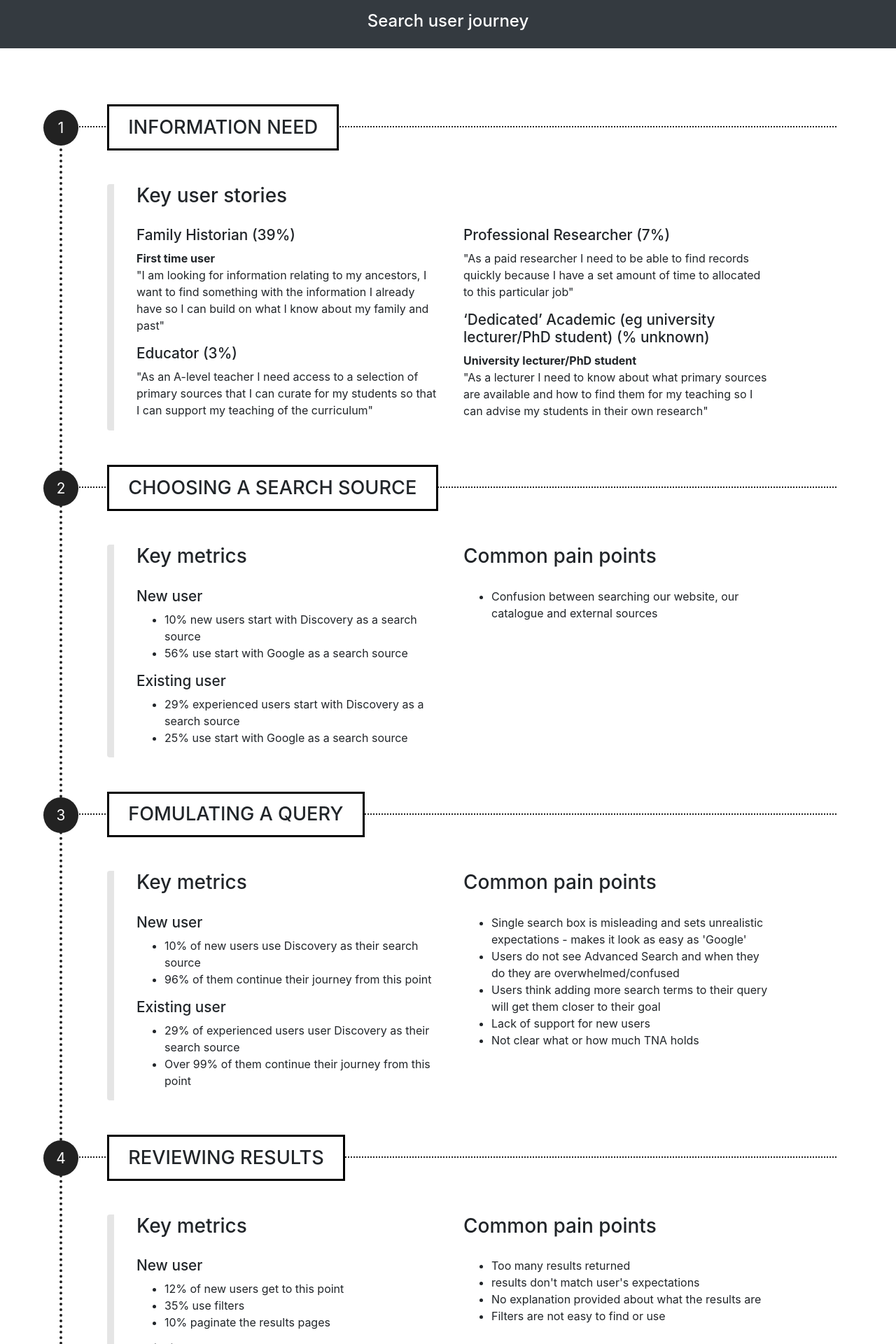
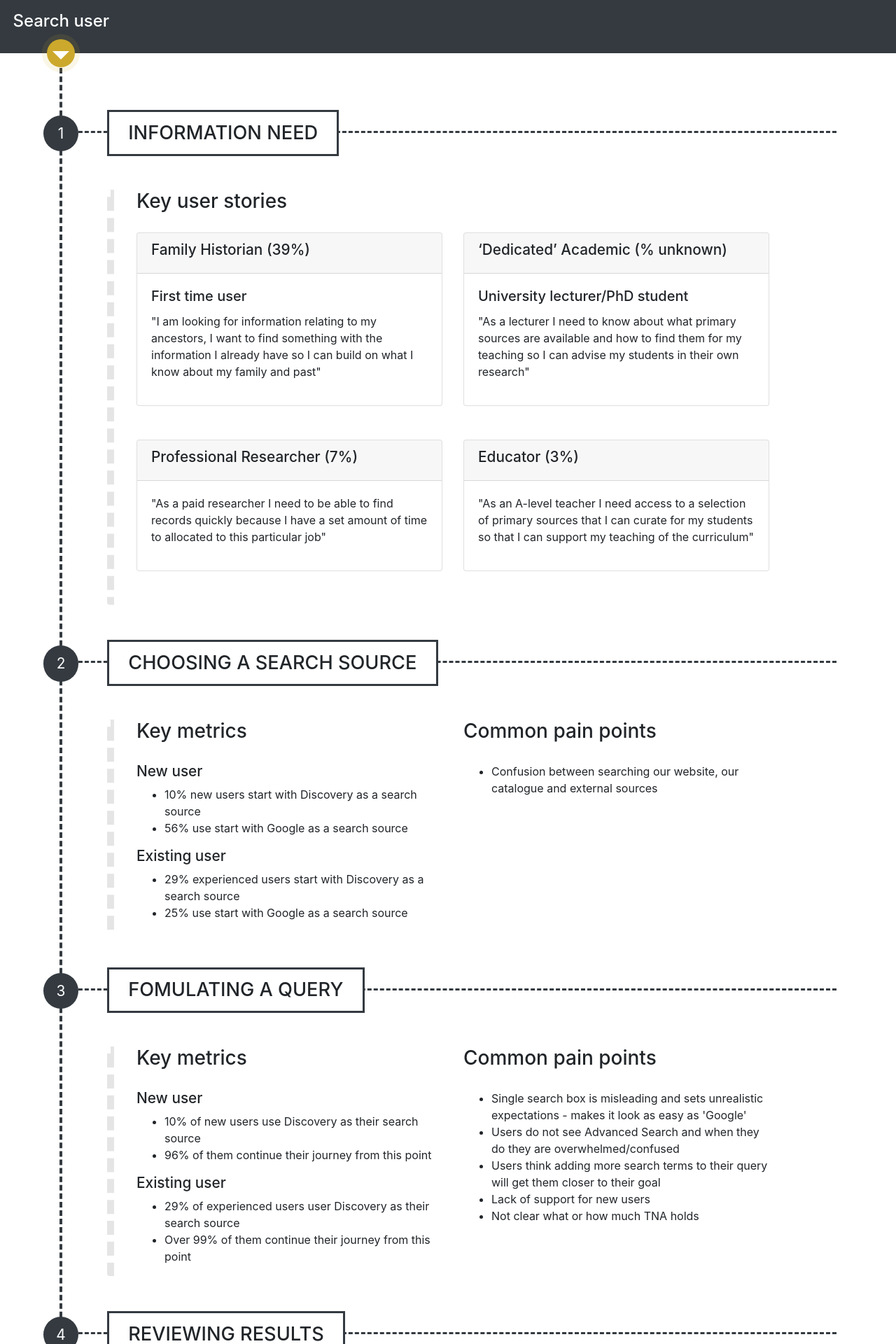
Before and after one commit to nationalarchives/user-journeys, a PHP site: page / in a window 1280 px wide. Shown: the top 1920 px of the page at 70% size. Run offline with PHP 8.4, Linux system fonts and the light colour scheme.

Commit message:
Adding search and arrow indicator functionality

```diff
--- a/index.html
+++ b/index.html
@@ -13,28 +13,64 @@
 </head>
 <body>
 <nav class="navbar-dark fixed-top bg-dark flex-md-nowrap p-3">
-    <h1>Search user journey</h1>
+    <div class="container position">
+        <h1>Search user</h1>
+        <div class="more-options pulse">
+            <div class="arrow-down"></div>
+        </div>
+    </div>
 </nav>
 
+
 <main role="main" class="container">
+    <div class="container outer">
+        <br>
+        <br><br>
+        <br><br>
+
+    </div>
     <div class="container outer">
         <span class="sticker rounded-circle">1</span><h2>Information need</h2>
         <div class="container inner rounded">
             <h3>Key user stories</h3>
             <div class="row">
                 <div class="col-sm">
-                    <h4>Family Historian (39%)</h4>
-                    <p><b>First time user</b><br>
-                    &quot;I am looking for information relating to my ancestors, I want to find something with the information I already have so I can build on what I know about my family and past&quot;</p>
-                    <h4>Educator (3%)</h4>
-                    <p>&quot;As an A-level teacher I need access to a selection of primary sources that I can curate for my students so that I can support my teaching of the curriculum&quot;</p>
+                    <div class="card mb-5">
+                        <div class="card-header">
+                            <h4>Family Historian (39%)</h4>
+                        </div>
+                        <div class="card-body">
+                            <h5 class="card-title">First time user</h5>
+                            <p>&quot;I am looking for information relating to my ancestors, I want to find something with the information I already have so I can build on what I know about my family and past&quot;</p>
+                        </div>
+                    </div>
+                    <div class="card mb-5">
+                        <div class="card-header">
+                            <h4>Professional Researcher (7%)</h4>
+                        </div>
+                        <div class="card-body">
+                            <p>&quot;As a paid researcher I need to be able to find records quickly because I have a set amount of time to allocated to this particular job&quot;</p>
+                        </div>
+                    </div>
                 </div>
                 <div class="col-sm">
-                    <h4>Professional Researcher (7%)</h4>
-                    <p>&quot;As a paid researcher I need to be able to find records quickly because I have a set amount of time to allocated to this particular job&quot;</p>
-                    <h4>‘Dedicated’ Academic (eg university lecturer/PhD student) (% unknown)</h4>
-                    <p><b>University lecturer/PhD student</b><br>
-                    &quot;As a lecturer I need to know about what primary sources are available and how to find them for my teaching so I can advise my students in their own research&quot;</p>
+                    <div class="card mb-5">
+                        <div class="card-header">
+                            <h4>‘Dedicated’ Academic (% unknown)</h4>
+                        </div>
+                        <div class="card-body">
+                            <h5 class="card-title">University lecturer/PhD student</h5>
+                            <p>&quot;As a lecturer I need to know about what primary sources are available and how to find them for my teaching so I can advise my students in their own research&quot;</p>
+                        </div>
+                    </div>
+                    <div class="card mb-5">
+                        <div class="card-header">
+                            <h4>Educator (3%)</h4>
+                        </div>
+                        <div class="card-body">
+                            <p>&quot;As an A-level teacher I need access to a selection of primary sources that I can curate for my students so that I can support my teaching of the curriculum&quot;</p>
+                        </div>
+                    </div>
                 </div>
             </div>
         </div>
--- a/style.css
+++ b/style.css
@@ -1,8 +1,5 @@
-main {
-    padding: 180px 20px;
-}
-nav h1 a {
-    text-align: center !important;
+.position {
+    position: relative;
 }
 .jumbotron {
     padding: 10px;
@@ -10,11 +7,11 @@ nav h1 a {
 .outer {
     padding: 2em 4em;
     position: relative;
-    border-left: 4px dotted #222;
-    border-bottom: 2px dotted #222;
+    border-left: 4px dashed #343a40;
+    border-bottom: 3px dashed #343a40;
 }
 .outer:first-child {
-     border-top: 2px dotted #222;
+     border-top: 3px dashed #343a40;
  }
 .outer:last-child {
     border-bottom: 0;
@@ -22,7 +19,7 @@ nav h1 a {
 .inner {
     padding: 0 2em;
     margin: 3em 0;
-    border-left: 10px solid #e5e5e5;
+    border-left: 10px dashed #e5e5e5;
 }
 .jumbotron {
     margin-top: -50px;
@@ -33,7 +30,7 @@ nav h1 a {
     text-align: center;
     top: -25px;
     left: -27px;
-    background: #222;
+    background: #343a40;
     width: 50px;
     padding-top: 10px;
     color: #fff;
@@ -42,7 +39,8 @@ nav h1 a {
 h1 {
     color: #fff;
     font-size: 1.5rem;
-    text-align: center !important;
+    margin-left: -6%;
+    margin-bottom: 15px;
 }
 h2 {
     margin-bottom: 0.5em;
@@ -50,7 +48,7 @@ h2 {
     background: #fff;
     display: table;
     padding: 0.5em 1em;
-    border: 3px solid #000;
+    border: 3px solid #343a40;
     text-transform: uppercase;
     font-size: 1.7rem;
 
@@ -61,3 +59,58 @@ h3 {
 h4 {
     font-size: 1.3em;
 }
+.more-options {
+    width: 40px;
+    height: 40px;
+    background: #343a40 left no-repeat;
+    position: absolute;
+    margin-top: 20px;
+    top: 20px;
+    left: -3px;
+}
+.arrow-down {
+    width: 0;
+    height: 0;
+    border-left: 12px solid transparent;
+    border-right: 12px solid transparent;
+    border-top: 12px solid #fff;
+    margin: 17px 8px 0;
+}
+
+.pulse {
+    display: block;
+    border-radius: 50%;
+    background: #cca92c;
+    cursor: pointer;
+    box-shadow: 0 0 0 rgba(204,169,44, 0.8);
+    animation: pulse 2s infinite;
+}
+.pulse:hover {
+    animation: none;
+}
+
+@-webkit-keyframes pulse {
+    0% {
+        -webkit-box-shadow: 0 0 0 0 rgba(204,169,44, 0.8);
+    }
+    70% {
+        -webkit-box-shadow: 0 0 0 10px rgba(204,169,44, 0);
+    }
+    100% {
+        -webkit-box-shadow: 0 0 0 0 rgba(204,169,44, 0);
+    }
+}
+@keyframes pulse {
+    0% {
+        -moz-box-shadow: 0 0 0 0 rgba(204,169,44, 0.4);
+        box-shadow: 0 0 0 0 rgba(204,169,44, 0.4);
+    }
+    70% {
+        -moz-box-shadow: 0 0 0 10px rgba(204,169,44, 0);
+        box-shadow: 0 0 0 10px rgba(204,169,44, 0);
+    }
+    100% {
+        -moz-box-shadow: 0 0 0 0 rgba(204,169,44, 0);
+        box-shadow: 0 0 0 0 rgba(204,169,44, 0);
+    }
+}
```
